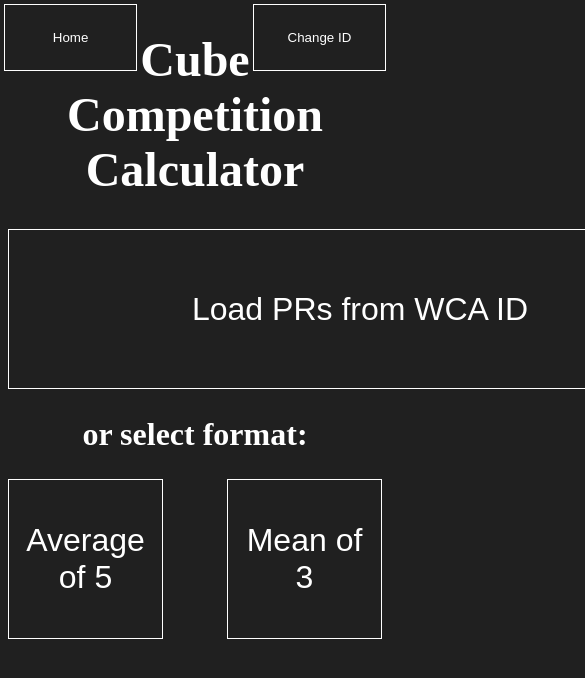
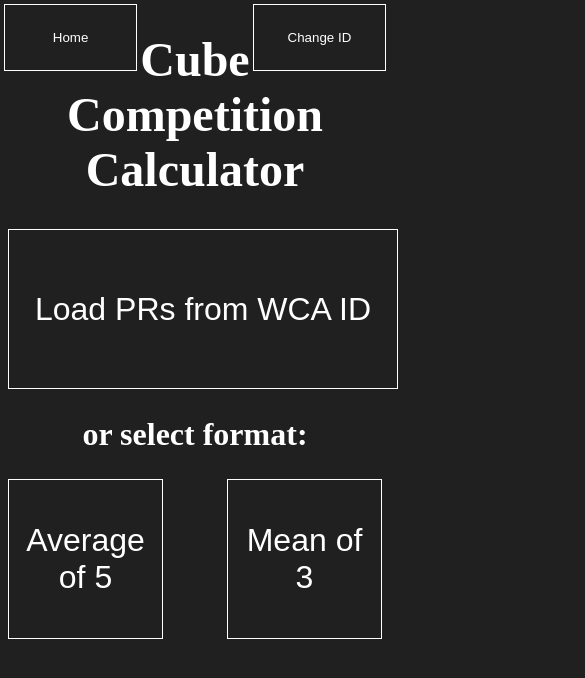
Before and after one commit to AronYstad/CubeCompCalc, a plain HTML site: page index.html in a window 390 px wide. Shown: the top 678 px of the page, 585 px wide, since content can reach past the window. Drawn offline with Linux system fonts and the light colour scheme.

Commit message:
Try again to adjust mobile scaling

```diff
--- a/styles/style.css
+++ b/styles/style.css
@@ -52,7 +52,7 @@ h2{
 #id-mode-button{
     background-color: rgb(32,32,32);
     color: white;
-    width: 44rem;
+    width: min(44rem, 100vw);
     height: 10rem;
     font-size: 2rem;
     border: 1px solid white;
@@ -97,6 +97,7 @@ h2{
     grid-template-columns: 1fr 1fr 1fr;
     margin: 0 20vw;
     height: auto;
+    width: 60vw;
 }
 
 .event-button{
```
